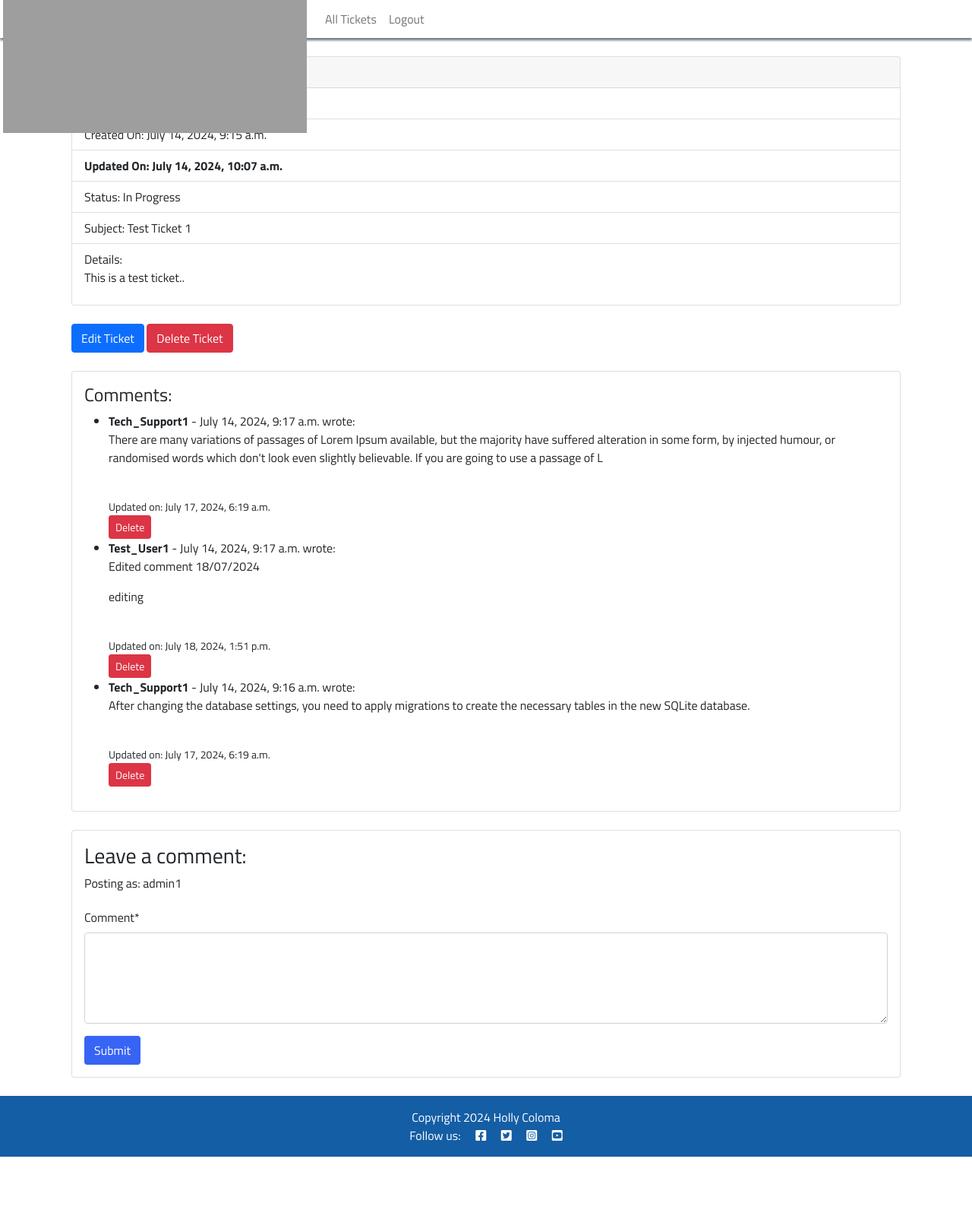
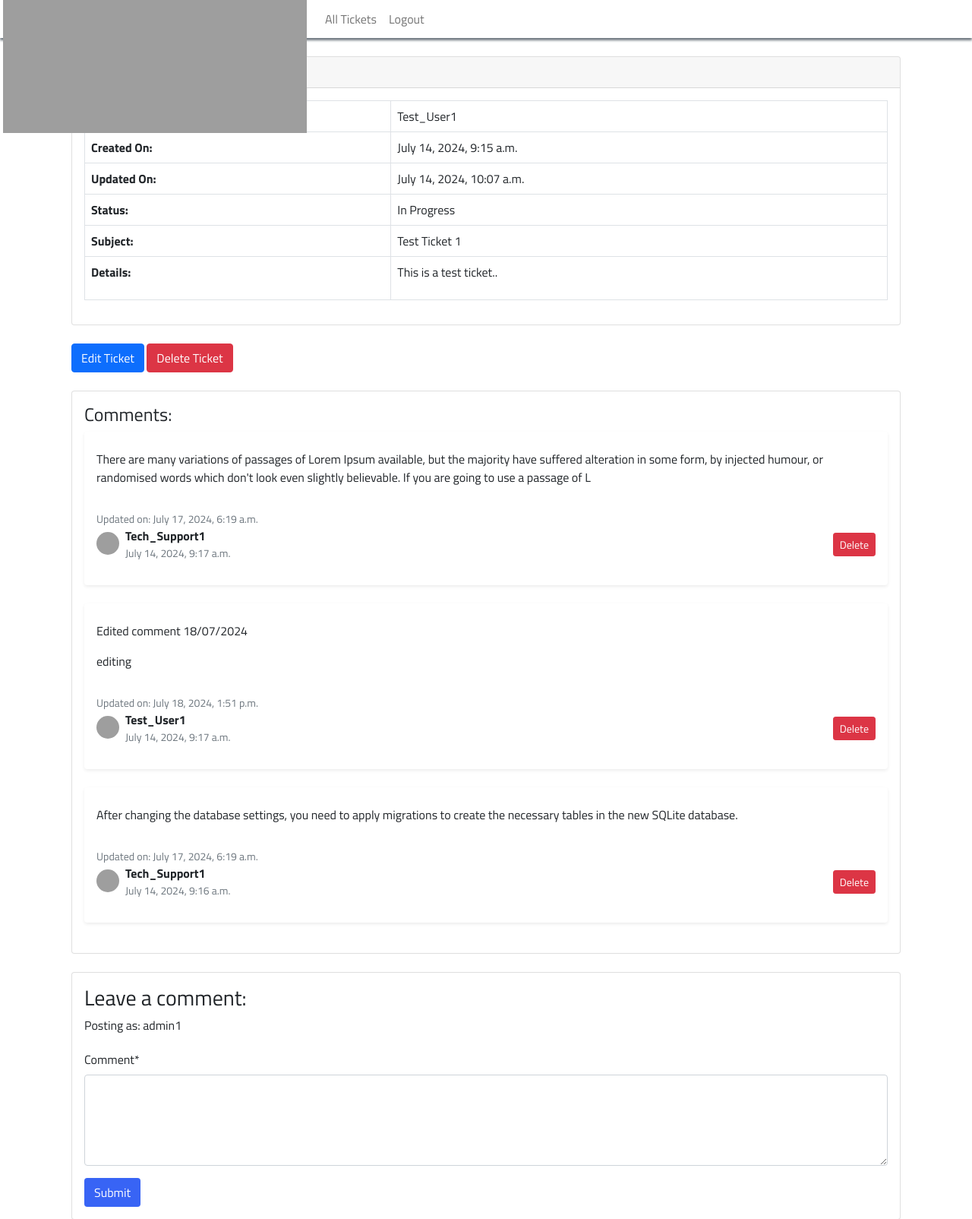
Before and after one commit to hpcoloma/PP4-Tech-Tackles, a Django app: page /ticket/1/ in a window 1280 px wide. Shown: the top 1604 px of the page at 76% size. Before the commit the page ends 1522 px from the top, so only its background shows below. Run offline with Django 4.2, Linux system fonts and the light colour scheme; a user stored in the database is signed in; data comes from the database, SQL or seed files in the repository; both versions use the stored data as it was after the commit; some libraries are stand-ins or nearby versions; grey boxes are pictures that could not be loaded.

Commit message:
Add style on comment section

```diff
--- a/support/templates/support/ticket_detail.html
+++ b/support/templates/support/ticket_detail.html
@@ -4,28 +4,44 @@
 {% load static %}
 
 <div class="container mt-4">
-    <!-- {% if messages %}
-        {% for message in messages %}
-            <div class="alert alert-{{ message.tags }}">{{ message }}</div>
-        {% endfor %}
-    {% endif %} -->
-
     {% if ticket %}
     <div class="container mt-4">
         <div class="card mb-4" style="width: 100%;">
             <div class="card-header">
                 Ticket ID: {{ ticket.ticket_id }}
             </div>
-            <ul class="list-group list-group-flush">
-                <li class="list-group-item">Submitted by: {{ ticket.user }}</li>
-                <li class="list-group-item">Created On: {{ ticket.created_on }}</li>
+            <div class="card-body">
+                <table class="table table-bordered">
+                    <tbody>
+                        <tr>
+                            <td><strong>Submitted by:</strong></td>
+                            <td>{{ ticket.user }}</td>
+                        </tr>
+                        <tr>
+                            <td><strong>Created On:</strong></td>
+                            <td>{{ ticket.created_on }}</td>
+                        </tr>
                         {% if ticket.created_on|date:"Y-m-d H:i:s" != ticket.updated_on|date:"Y-m-d H:i:s" %}
-                    <li class="list-group-item"><strong>Updated On: {{ ticket.updated_on }}</strong></li>
+                        <tr>
+                            <td><strong>Updated On:</strong></td>
+                            <td>{{ ticket.updated_on }}</td>
+                        </tr>
                         {% endif %}
-                <li class="list-group-item">Status: {{ ticket.status }}</li>
-                <li class="list-group-item">Subject: {{ ticket.subject }}</li>
-                <li class="list-group-item">Details:<br>{{ ticket.description|safe }}</li>
-            </ul>
+                        <tr>
+                            <td><strong>Status:</strong></td>
+                            <td>{{ ticket.status }}</td>
+                        </tr>
+                        <tr>
+                            <td><strong>Subject:</strong></td>
+                            <td>{{ ticket.subject }}</td>
+                        </tr>
+                        <tr>
+                            <td><strong>Details:</strong></td>
+                            <td>{{ ticket.description|safe }}</td>
+                        </tr>
+                    </tbody>
+                </table>
+            </div>
         </div>
 
         <!--Edit and Delete options -->
@@ -35,35 +51,46 @@
                     <a href="{% url 'ticket_edit' ticket.pk %}" class="btn btn-primary">Edit Ticket</a>
                     <button type="button" class="btn btn-danger delete-button" data-ticket-id="{{ ticket.pk }}">Delete Ticket</button>
                 </div>
-            <!-- {% elif user.is_staff and ticket.status == 'In Progress' %}
-                <div class="mb-4">
-                    <a href="{% url 'ticket_edit' ticket.pk %}" class="btn btn-primary">Edit Ticket</a>
-                </div> -->
             {% endif %}
         {% endif %}
 
         <!-- Displaying Comments -->
         <div class="card mb-4">
-            <div class="card-body">
+            <div class="card-body p4">
                 <h4>Comments:</h4>
-                <ul>
+                    <ul class="list-unstyled">
                         {% for comment in comments %}
-                    <li><strong>{{ comment.user.username }}</strong> - {{ comment.created_on }} wrote:
-                        {{ comment.comment|linebreaks }}
+                        <div class="d-flex flex-column shadow-sm p-3 mb-4 bg-white rounded">
+                                <p class="mb-2">{{ comment.comment|linebreaks }}</p>
                                 {% if comment.created_on|date:"Y-m-d H:i:s" != comment.updated_on|date:"Y-m-d H:i:s" %}
-                            <br><small>Updated on: {{ comment.updated_on }}</small>
+                                <small class="text-muted">Updated on: {{ comment.updated_on }}</small>
                                 {% endif %}
+
+                                <li class="d-flex justify-content-between align-items-start mb-3">
+                                    <div class="d-flex flex-row align-items-center">
+                                        <!-- Conditional logic to choose avatar based on user type -->
+                                        {% if comment.user.is_staff %}
+                                            <img src="https://res.cloudinary.com/doxcaxx9q/image/upload/v1721431472/help-desk_dhu2s7.png" alt="avatar" width="30" height="30" class="rounded-circle" />
+                                        {% else %}
+                                            <img src="https://res.cloudinary.com/doxcaxx9q/image/upload/v1721431472/user_gbeusu.png" alt="avatar" width="30" height="30" class="rounded-circle" />
+                                        {% endif %}
+                                        <div class="ms-2">
+                                            <p class="mb-0"><strong>{{ comment.user.username }}</strong></p>
+                                            <p class="small text-muted mb-0">{{ comment.created_on }}</p>
+                                        </div>
+                                    </div>
                                     {% if user == comment.user or user.is_staff %}
                                     {% if ticket.status != 'Closed' %}
-                            <div class="edit-button-container">
+                                    <div class="mt-2">
                                         {% if user == comment.user %}
-                                <button class="btn btn-primary btn-sm edit-comment-btn" data-bs-toggle="modal" data-bs-target="#editCommentModal" data-comment-id="{{ comment.id }}" data-comment="{{ comment.comment }}">Edit</button>
+                                        <button class="btn btn-primary btn-sm me-2 edit-comment-btn" data-bs-toggle="modal" data-bs-target="#editCommentModal" data-comment-id="{{ comment.id }}" data-comment="{{ comment.comment }}">Edit</button>
                                         {% endif %}
                                         <button class="btn btn-danger btn-sm delete-comment-button" data-comment-id="{{ comment.id }}">Delete</button>
                                     </div>
                                     {% endif %}
                                 {% endif %}
                                 </li>
+                        </div>
                         {% endfor %}
                     </ul>
             </div>
--- a/support/views.py
+++ b/support/views.py
@@ -37,9 +37,8 @@ def home_page(request):
 
 class TicketListView(LoginRequiredMixin, ListView):
     model = Ticket
-    template_name = 'support/ticket_list.html'
     context_object_name = 'tickets'
-    paginate_by = 10 # Default items per page
+    paginate_by = 10  # Show 10 tickets per page
 
     def get_queryset(self):
         queryset = super().get_queryset()
```
Also changed, not shown: support/templates/support/ticket_list.html (+21 -29 lines), db.sqlite3. Lines whose indentation alone changed are shown as unchanged.
